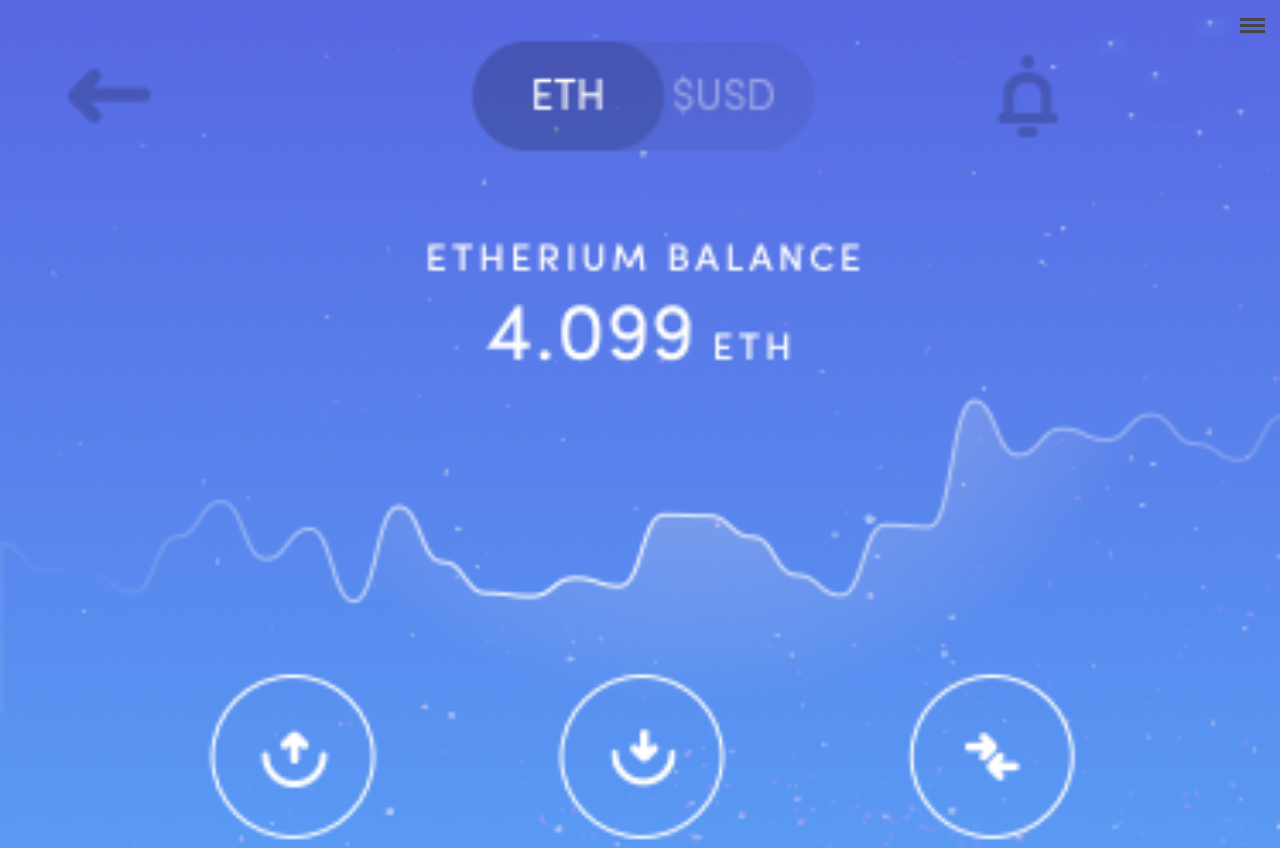
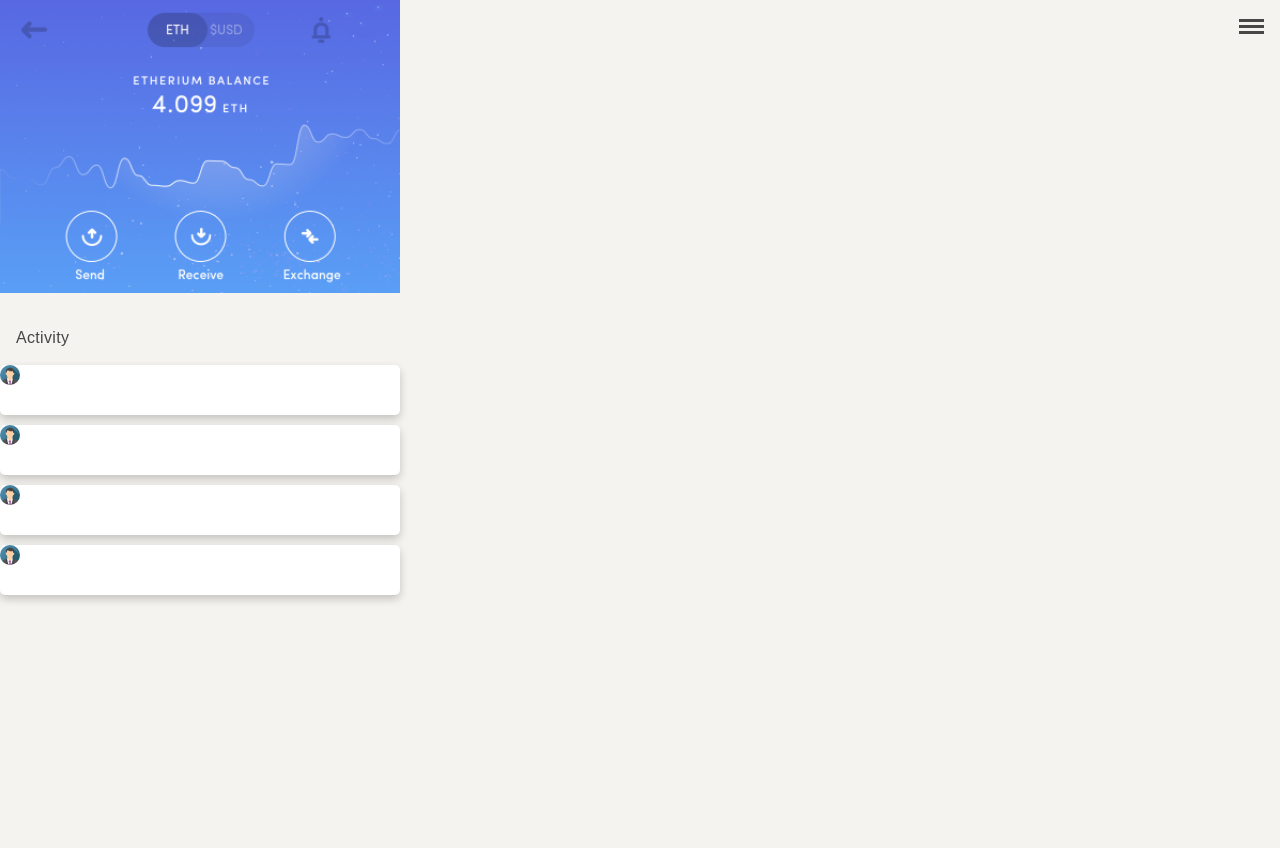
Before and after one commit to simonadomnisoru/dynamic-menu, a React (Create React App) app: page / in a window 1280 px wide. Shown: the top 848 px of the page. After the commit the page ends 800 px from the top, so only its background shows below. Built offline with nearby package versions, Linux system fonts and the light colour scheme.

Commit message:
Menu transiction

```diff
--- a/src/components/App.js
+++ b/src/components/App.js
@@ -1,12 +1,70 @@
 import React from 'react';
-import Menu from './Menu';
-import Home from './Home';
 import '../style/buddle.css';
+import ChartImage from '../scss/chart.png';
+import AvatarImage from '../scss/avatar.png';
 
-const App = () => (
-    <div className="App">
-        <Home />
+const ActivityCard = () => (
+    <div className="Activity-Card">
+        <img src={AvatarImage} className='Activity-Card-Avatar' alt="Avatar" />
     </div>
 );
 
+const HamburgMenu = (props) => {
+    const menu = [...Array(3)];
+    return menu.map((data, index) => { return <div key={`menu-hamburg-${index}`} className='Item' onClick={() => props.OnClick()}></div> })
+};
+
+const MenuSlide = (props) => {
+    const menuItems = ['WALLET', 'ALL Coins', 'Borrow', 'Contacts', 'Settings', 'CROWDSALE', 'SPECIAL OFFERS'];
+    return (
+        <div className={`Menu-Slide ${props.slideClass}`}>
+            <ul>
+                {menuItems.map((data, index) => {
+                    const activeItem = data === 'WALLET' ? 'Active' : '';
+                    return <li key={`menu-slide-items-${index}`} className={`Menu-Slide-Items ${activeItem}`}>{data}</li>
+                })}
+            </ul>
+            <hr className='Menu-Hr' />
+            <button className='Menu-Button'>Sing Out</button>
+        </div>
+    );
+
+}
+class App extends React.PureComponent {
+    constructor() {
+        super();
+        this.state = {
+            cards: [...Array(4)]
+        }
+    }
+
+    renderActivityCards = () => {
+        return this.state.cards.map((data, index) => { return <ActivityCard key={`activity-card-${index}`} /> })
+    }
+
+    handleClickHamburgIcon = () => {
+        this.setState({ overlayClass: 'Show', slideClass: 'Open' });
+    }
+
+    handleClickClose = () => {
+        this.setState({ overlayClass: '', slideClass: '' });
+    }
+    render() {
+        return (
+            <div>
+                <MenuSlide slideClass={this.state.slideClass} />
+                <div className='Menu-Hamburg'><HamburgMenu OnClick={() => this.handleClickHamburgIcon()} /></div>
+                <img src={ChartImage} className='Chart-Image' alt="ChartImage" />
+                <div className='Activity'>
+                    <div className="Activity-Title">Activity</div>
+                    {this.renderActivityCards()}
+                </div>
+                <div className={`Overlay ${this.state.overlayClass}`}>
+                    <div className="Overlay-Close-Button" onClick={() => this.handleClickClose()}>X</div>
+                </div>
+            </div>
+        );
+    }
+}
+
 export default App;
--- a/src/components/Home.js
+++ /dev/null
@@ -1,52 +0,0 @@
-import React from 'react';
-import ChartImage from '../scss/chart.png';
-import AvatarImage from '../scss/avatar.png';
-
-const ActivityCard = () => (
-    <div className="Activity-Card">
-        <img src={AvatarImage} className='Activity-Card-Avatar' alt="Avatar" />
-    </div>
-);
-
-const HamburgMenu = (props) => {
-    const menu = [...Array(3)];
-    return menu.map((data, index) => { return <div key={`menu-hamburg-${index}`} className='Menu-Hamburg-Item' onClick={() => props.OnClick()}></div> })
-};
-class Home extends React.PureComponent {
-    constructor() {
-        super();
-        this.state = {
-            cards: [...Array(4)],
-            overlayClass: '',
-        }
-    }
-
-    renderActivityCards = () => {
-        return this.state.cards.map((data, index) => { return <ActivityCard key={`activity-card-${index}`} /> })
-    }
-
-    handleClickHamburgIcon = () => {
-        this.setState({ overlayClass: 'Overlay-Show' });
-    }
-
-    handleClickClose = () => {
-        this.setState({ overlayClass: '' });
-    }
-    render() {
-        return (
-            <div>
-                <div className='Menu-Hamburg'><HamburgMenu OnClick={() => this.handleClickHamburgIcon()} /></div>
-                <img src={ChartImage} className='Chart-Image' alt="ChartImage" />
-                <div className='Activity'>
-                    <div className="Activity-Title">Activity</div>
-                    {this.renderActivityCards()}
-                </div>
-                <div className={`Overlay ${this.state.overlayClass}`}>
-                    <div className="Overlay-Close-Button" onClick={() => this.handleClickClose()}>X</div>
-                </div>
-            </div>
-        );
-    }
-}
-
-export default Home;
--- a/src/components/Menu.js
+++ /dev/null
@@ -1,18 +0,0 @@
-import React from 'react';
-class Menu extends React.PureComponent {
-    render() {
-        return (
-            <div>
-                <ul>
-                    <li>WALLET</li>
-                    <li>ALL Coins</li>
-                    <li>Borrow</li>
-                    <li>Contacts</li>
-                    <li>Settings</li>
-                </ul>
-            </div>
-        );
-    }
-}
-
-export default Menu;
--- a/src/scss/App.scss
+++ b/src/scss/App.scss
@@ -1,12 +1,7 @@
-body
-{
-  margin: 0;
-  padding: 0;
-  background: $primary-background-color;
-  color: $primary-color;
-  font-family: $font-family;
+body {
+    margin: 0;
+    padding: 0;
+    background: $primary-background-color;
+    color: $primary-color;
+    font-family: $font-family;
 }
-
-.App {
-  text-align: center;
-}
--- a/src/scss/Home.scss
+++ b/src/scss/Home.scss
@@ -1,38 +1,26 @@
-.Chart-Image {
+.Chart-Image,
+.Activity-Card  {
     width: 100%;
+    max-width: 400px;
 }
 
 .Activity-Title {
     text-align: left;
-    padding: 20px 10px 5px 10px;
+    padding: $padding-md $padding-sm $padding-xs $padding-sm;
     letter-spacing: .02rem;
 }
 
 .Activity-Card {
-    box-shadow: 0 4px 8px 0 rgba(0, 0, 0, 0.2);
-    width: 100%;
+    box-shadow: 0 4px $padding-xs 0 rgba(0, 0, 0, 0.2);
     border-radius: 5px;
     height: 50px;
-    background-color: rgb(255, 255, 255);
+    background-color: $white-color;
     margin-top: 10px;
 }
 
 .Activity-Card-Avatar {
     border-radius: 50%;
     width: 20px;
-}
-
-.Menu-Hamburg {
-    position: absolute;
-    top: 15px;
-    right: 15px;
-}
-
-.Menu-Hamburg-Item {
-    width: 25px;
-    height: 3px;
-    background: $primary-color;
-    margin: 3px 0 0 0;
 }
 
 .Overlay {
@@ -42,19 +30,18 @@
     left: 0;
     right: 0;
     bottom: 0;
+    z-index: 1;
     background-color: $primary-background-color-light;
-    z-index: 2;
     cursor: pointer;
-}
-
-.Overlay-Show {
-    display: block;
+    &.Show {
+        display: block;
+    }
 }
 
 .Overlay-Close-Button {
     position: absolute;
-    top: 15px;
-    right: 15px;
-    font-size: 30px;
+    top: $padding-sm;
+    right: $padding-sm;
+    font-size: 32px;
     color: $primary-color-light;
 }
--- a/src/scss/Menu.scss
+++ b/src/scss/Menu.scss
@@ -0,0 +1,51 @@
+.Menu-Hamburg {
+    position: absolute;
+    top: $padding-sm;
+    right: $padding-sm;
+    .Item {
+        width: 25px;
+        height: 3px;
+        background: $primary-color;
+        margin: 3px 0 0 0;
+    }
+}
+
+.Menu-Slide {
+    height: 100%;
+    width: 0;
+    position: fixed;
+    z-index: 1;
+    top: 0;
+    left: 0;
+    background-color: $primary-background-color-light;
+    overflow-x: hidden;
+    transition: 0.7s;
+    &.Open {
+        width: 80%;
+        transition: 0.7s;
+    }
+}
+
+.Menu-Slide-Items {
+    padding: $padding-xs $padding-xs $padding-xs $padding-md;
+    display: block;
+    &.Active {
+        color: purple;
+    }
+}
+
+.Menu-Hr {
+    margin-top: $margin-sm;
+    margin-bottom: $margin-xxl;
+}
+
+.Menu-Button {
+    padding: $padding-sm;
+    display: block;
+    font-size: 16px;
+    margin: 0 auto;
+    border-radius: 16px;
+    width: 80%;
+    border-style: solid;
+    border-color: $primary-color;
+}
--- a/src/style/buddle.css
+++ b/src/style/buddle.css
@@ -1 +1 @@
-body{margin:0;padding:0;background:red;color:#464646;font-family:"Avenir Next","Avenir",sans-serif}.App{text-align:center}.Chart-Image{width:100%}.Activity-Title{text-align:left;padding:20px 10px 5px 10px;letter-spacing:.02rem}.Activity-Card{box-shadow:0 4px 8px 0 rgba(0,0,0,0.2);width:100%;border-radius:5px;height:50px;background-color:#fff;margin-top:10px}.Activity-Card-Avatar{border-radius:50%;width:20px}.Menu-Hamburg{position:absolute;top:15px;right:15px}.Menu-Hamburg-Item{width:25px;height:3px;background:#464646;margin:3px 0 0 0}.Overlay{position:fixed;display:none;top:0;left:0;right:0;bottom:0;background-color:rgba(244,244,239,0.8);z-index:2;cursor:pointer}.Overlay-Show{display:block}.Overlay-Close-Button{position:absolute;top:15px;right:15px;font-size:30px;color:rgba(70,70,70,0.8)}
+body{margin:0;padding:0;background:#f4f3ef;color:#464646;font-family:"Avenir Next","Avenir",sans-serif}.Chart-Image,.Activity-Card{width:100%;max-width:400px}.Activity-Title{text-align:left;padding:32px 16px 8px 16px;letter-spacing:.02rem}.Activity-Card{box-shadow:0 4px 8px 0 rgba(0,0,0,0.2);border-radius:5px;height:50px;background-color:#fff;margin-top:10px}.Activity-Card-Avatar{border-radius:50%;width:20px}.Overlay{position:fixed;display:none;top:0;left:0;right:0;bottom:0;z-index:1;background-color:rgba(244,244,239,0.8);cursor:pointer}.Overlay.Show{display:block}.Overlay-Close-Button{position:absolute;top:16px;right:16px;font-size:32px;color:rgba(70,70,70,0.8)}.Menu-Hamburg{position:absolute;top:16px;right:16px}.Menu-Hamburg .Item{width:25px;height:3px;background:#464646;margin:3px 0 0 0}.Menu-Slide{height:100%;width:0;position:fixed;z-index:1;top:0;left:0;background-color:rgba(244,244,239,0.8);overflow-x:hidden;transition:0.7s}.Menu-Slide.Open{width:80%;transition:0.7s}.Menu-Slide-Items{padding:8px 8px 8px 32px;display:block}.Menu-Slide-Items.Active{color:purple}.Menu-Hr{margin-top:16px;margin-bottom:160px}.Menu-Button{padding:16px;display:block;font-size:16px;margin:0 auto;border-radius:16px;width:80%;border-style:solid;border-color:#464646}
```
Also changed, not shown: src/scss/variables.scss (+11 -0 lines), 2 other files (tests, documents, lock files or other folders).
